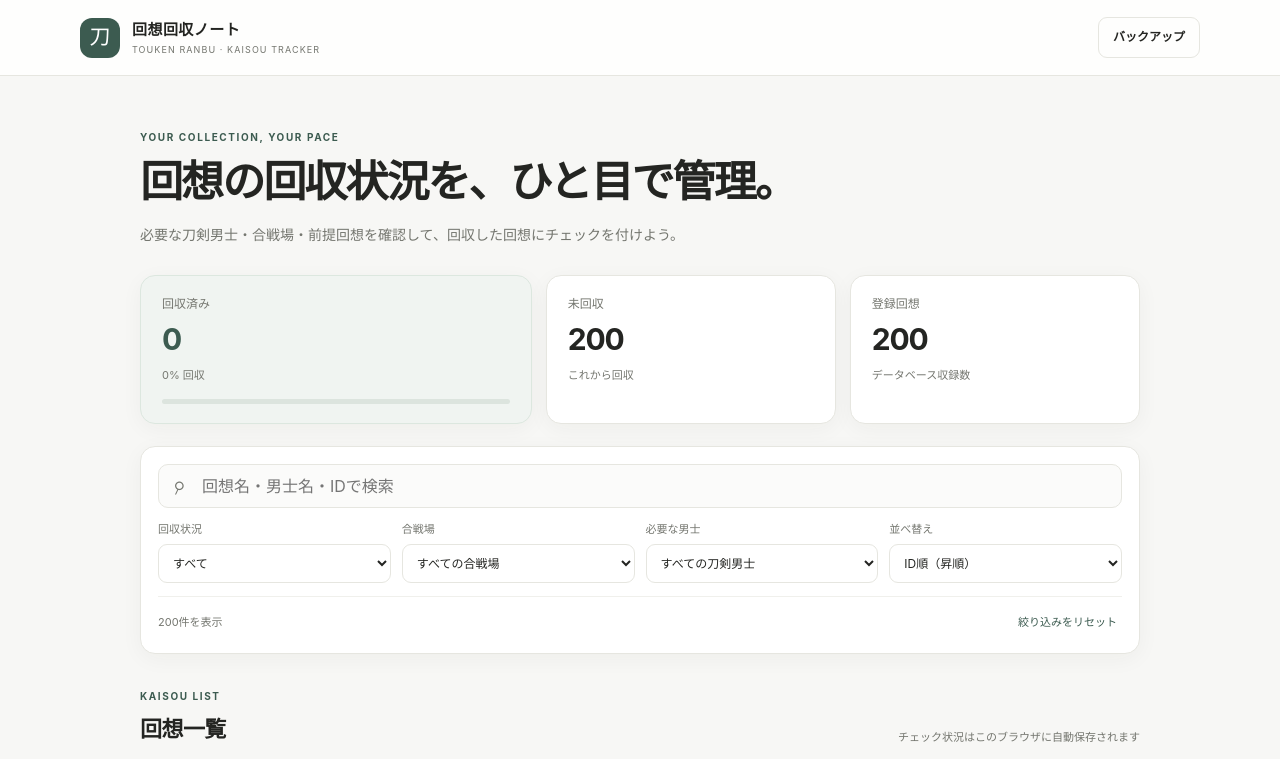
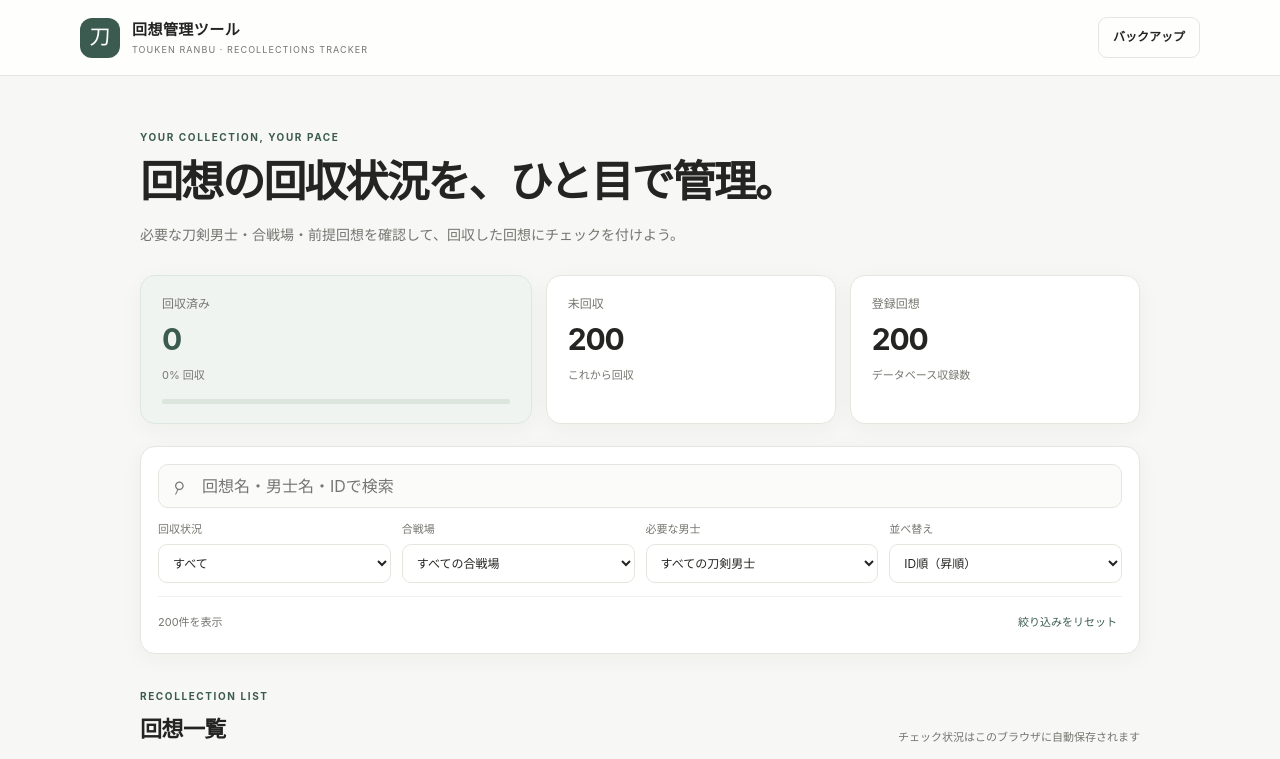
Before and after one commit to toulove-sort/toulove-sort.github.io, a plain HTML site: page index.html in a window 1280 px wide. Shown: the top 759 px of the page. Drawn offline with Linux system fonts and the light colour scheme.

Commit message:
Update index.html

```diff
--- a/index.html
+++ b/index.html
@@ -5,7 +5,7 @@
   <meta name="viewport" content="width=device-width, initial-scale=1">
   <meta name="theme-color" content="#f7f7f5">
   <meta name="description" content="刀剣乱舞の回想回収状況を管理するチェックリスト。回想の条件・必要な刀剣男士・合戦場を確認できます。">
-  <title>回想回収ノート｜刀剣乱舞</title>
+  <title>回想管理ツール｜非公式ツール</title>
   <link rel="stylesheet" href="style.css">
   <script src="data.js" defer></script>
   <script src="app.js" defer></script>
@@ -14,7 +14,7 @@
   <header class="topbar">
     <a class="brand" href="#top" aria-label="回想回収ノート ホーム">
       <span class="brand-mark" aria-hidden="true">刀</span>
-      <span><strong>回想回収ノート</strong><small>TOUKEN RANBU · KAISOU TRACKER</small></span>
+      <span><strong>回想管理ツール</strong><small>TOUKEN RANBU · RECOLLECTIONS TRACKER</small></span>
     </a>
     <button class="button button-quiet" id="backupTop" type="button">バックアップ</button>
   </header>
@@ -44,7 +44,7 @@
     </section>
 
     <section class="list-section">
-      <div class="section-heading"><div><p class="eyebrow">KAISOU LIST</p><h2>回想一覧</h2></div><span class="hint">チェック状況はこのブラウザに自動保存されます</span></div>
+      <div class="section-heading"><div><p class="eyebrow">RECOLLECTION LIST</p><h2>回想一覧</h2></div><span class="hint">チェック状況はこのブラウザに自動保存されます</span></div>
       <div id="kaisouList" class="kaisou-list"></div>
       <div id="emptyState" class="empty-state" hidden><span aria-hidden="true">⌕</span><h3>回想が見つかりません</h3><p>検索語や絞り込み条件を変えてみてね。</p></div>
     </section>
@@ -54,7 +54,7 @@
       <div class="data-actions"><button id="exportButton" class="button button-primary" type="button">JSONを書き出す</button><button id="importButton" class="button button-secondary" type="button">バックアップを復元</button><input id="importFile" type="file" accept=".json,application/json" hidden></div>
       <p class="privacy-note"><span aria-hidden="true">🔒</span> 回収状況はこのブラウザ内に保存され、サーバーには送信されません。ブラウザのデータを消すと失われることがあるため、定期的なバックアップがおすすめです。</p>
     </section>
-    <footer class="footer"><span>回想回収ノート</span><span>非公式ファンメイドツール · 刀剣乱舞ONLINEとは無関係です</span></footer>
+    <footer class="footer"><span>回想管理ツール</span><span>非公式ファンメイドツール · 刀剣乱舞ONLINEとは無関係です</span></footer>
   </main>
 
   <dialog id="messageDialog" class="message-dialog"><div class="dialog-inner"><div id="dialogIcon" class="dialog-icon" aria-hidden="true">✓</div><h2 id="dialogTitle">お知らせ</h2><p id="dialogMessage"></p><div class="dialog-actions"><button id="dialogClose" class="button button-primary" type="button">閉じる</button></div></div></dialog>
```
